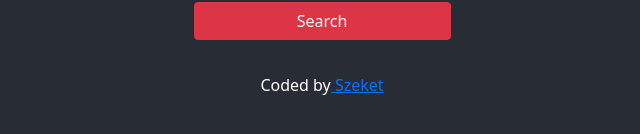
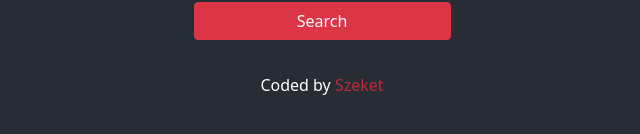
Before and after one commit to Szeket/weather-react, a React (Create React App) app: page / in a window 1280 px wide. Shown: the part 426-560 px from the top of the page, without its empty margins (318-958 px from the left). Built offline with nearby package versions, Linux system fonts and the light colour scheme.

Commit message:
styling a footer

```diff
--- a/src/App.css
+++ b/src/App.css
@@ -11,6 +11,10 @@ ul {
   list-style: none;
   text-align: center;
 }
+a {
+  color: #bb2d3b !important;
+  text-decoration: none !important;
+}
 
 .App-header {
   min-height: 100vh;
@@ -20,7 +24,3 @@ ul {
   justify-content: center;
   color: white;
 }
-a {
-  color: darkred;
-  text-decoration: none;
-}
```
